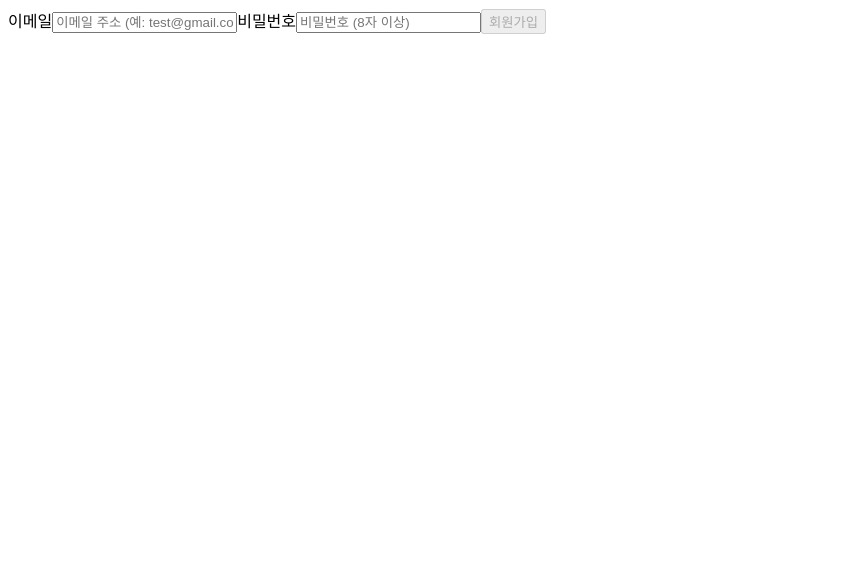
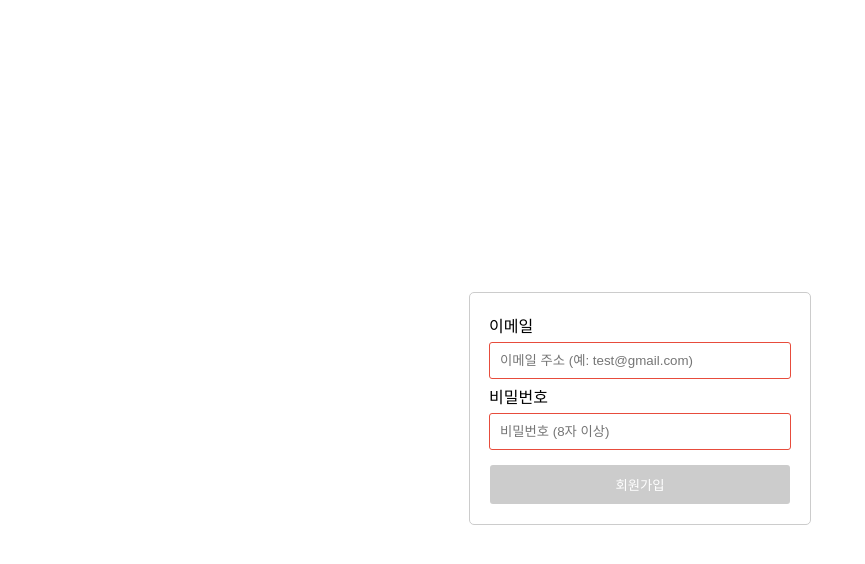
Before and after one commit to devjjin/wanted-pre-onboarding-frontend, a React (Create React App) app: page /signup in a window 1280 px wide. Shown: the top 564 px of the page, without its empty margins (0-865 px from the left). Built offline with nearby package versions, Linux system fonts and the light colour scheme.

Commit message:
design: signup-form

```diff
--- a/src/components/auth/SignUpForm.jsx
+++ b/src/components/auth/SignUpForm.jsx
@@ -1,4 +1,5 @@
 import React, { useState } from 'react';
+import styled from 'styled-components';
 import { useNavigate } from 'react-router-dom';
 import { postSignUpAPI } from '../../apis/auth';
 
@@ -32,42 +33,94 @@ export default function SignForm() {
   };
 
   return (
-    <div>
-      <form onSubmit={onSubmitHandler}>
+    <Container>
+      <Form onSubmit={onSubmitHandler}>
         <label htmlFor="email">
           이메일
-          <input
+          <Input
             id="email"
             data-testid="email-input"
             type="email"
             value={email}
             placeholder="이메일 주소 (예: test@gmail.com)"
             onChange={onChangeHandler}
+            isValid={isEmailValid}
           />
+          {!isEmailValid && email !== '' && (
+            <Warning>올바른 이메일을 입력하세요.</Warning>
+          )}
         </label>
-        {!isEmailValid && email !== '' && <p>올바른 이메일을 입력하세요.</p>}
         <label htmlFor="password">
           비밀번호
-          <input
+          <Input
             id="password"
             data-testid="password-input"
             type="password"
             value={password}
             placeholder="비밀번호 (8자 이상)"
             onChange={onChangeHandler}
+            isValid={isPasswordValid}
           />
           {!isPasswordValid && password !== '' && (
-            <p>유효한 비밀번호를 입력하세요.</p>
+            <Warning>유효한 비밀번호를 입력하세요.</Warning>
           )}
         </label>
-        <button
+        <SignUpBtn
           type="submit"
           data-testid="signup-button"
           disabled={!isFormValid}
         >
           회원가입
-        </button>
-      </form>
-    </div>
+        </SignUpBtn>
+      </Form>
+    </Container>
   );
 }
+
+const Container = styled.div`
+  display: flex;
+  flex-direction: column;
+  align-items: center;
+  justify-content: center;
+  height: 100vh;
+`;
+
+const Form = styled.form`
+  display: flex;
+  flex-direction: column;
+  align-items: center;
+  width: 300px;
+  padding: 20px;
+  border: 1px solid #ccc;
+  border-radius: 5px;
+`;
+
+const Input = styled.input`
+  width: 280px;
+  padding: 10px;
+  margin: 5px 0;
+  border: 1px solid ${(props) => (props.isValid ? '#ccc' : '#e74c3c')};
+  border-radius: 3px;
+`;
+
+const Warning = styled.p`
+  color: #e74c3c;
+  font-size: 14px;
+  margin-top: 3px;
+`;
+
+const SignUpBtn = styled.button`
+  width: 100%;
+  padding: 10px;
+  margin-top: 10px;
+  background-color: #3498db;
+  color: #fff;
+  border: none;
+  border-radius: 3px;
+  cursor: pointer;
+
+  &:disabled {
+    background-color: #ccc;
+    cursor: not-allowed;
+  }
+`;
```
